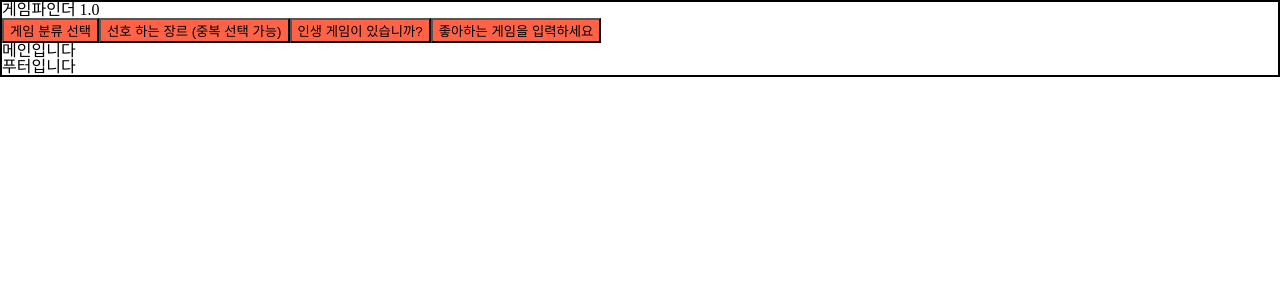
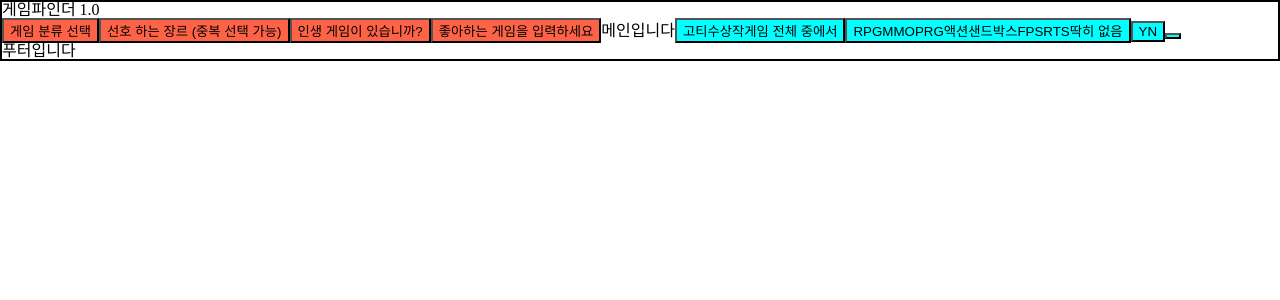
Before and after one commit to mayo516/-GameFinder, a Next.js app: page / in a window 1280 px wide. Shown: the top 300 px of the page. Built offline with nearby package versions, Linux system fonts and the light colour scheme.

Commit message:
fix: jsx버그 수정

```diff
--- a/src/component/Button.tsx
+++ b/src/component/Button.tsx
@@ -4,9 +4,11 @@ import styles from "./Button.module.scss";
 export default function Button({
   text,
   btnType,
+  key,
 }: {
   text: string;
   btnType: string;
+  key: number;
 }) {
   return (
     <>
--- a/src/component/Main.tsx
+++ b/src/component/Main.tsx
@@ -13,12 +13,19 @@ export default function Main() {
         setQuestionList(result);
       });
   }, []);
+
   return (
     <>
       {QuestionList.map((res) => {
-        return <Button text={res["title"]} btnType="title" />;
+        console.log(res);
+        return <Button key={res["id"]} text={res["title"]} btnType="title" />;
       })}
-      <main>메인입니다</main>
+      메인입니다
+      {QuestionList.map((res) => {
+        return (
+          <Button key={res["id"]} text={res["answerList"]} btnType="choice" />
+        );
+      })}
     </>
   );
 }
```
